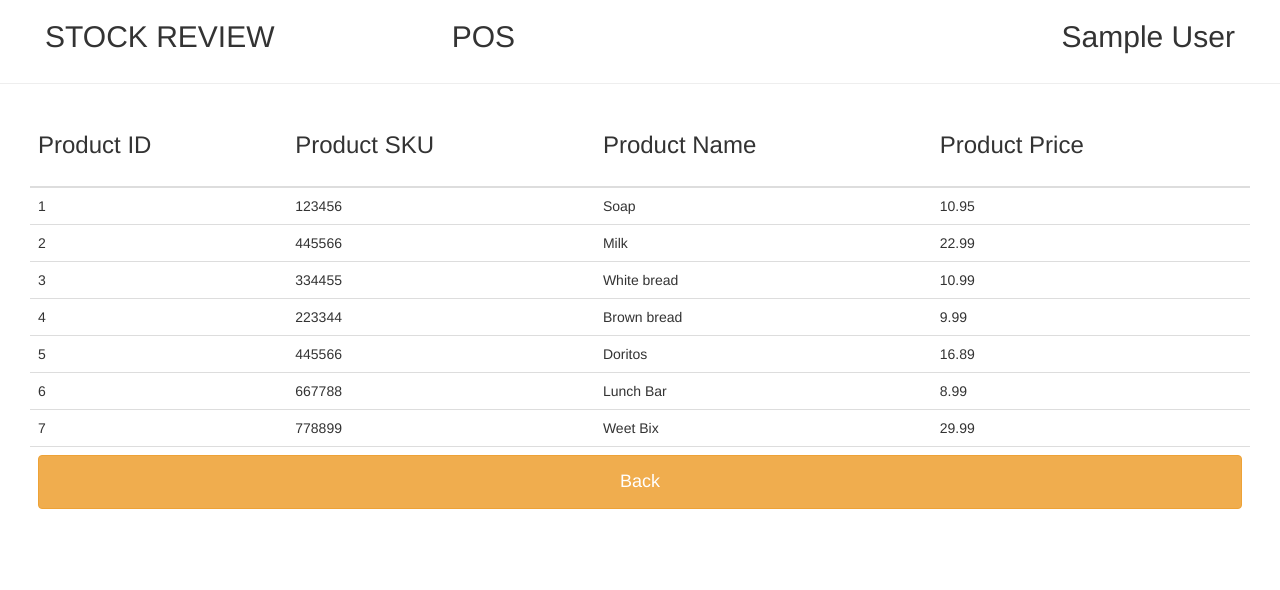
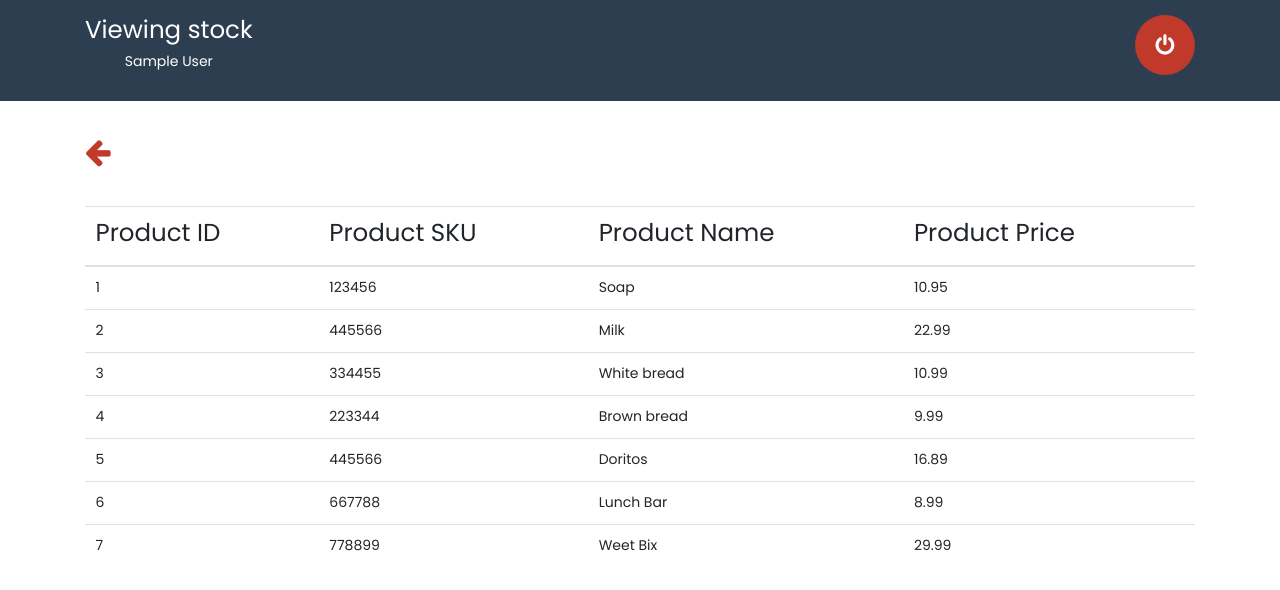
Before and after one commit to sydneymlambo/Mini-POS, a PHP site: page /view.php in a window 1280 px wide. Shown: the top 590 px of the page. Run offline with PHP 8.4, Linux system fonts and the light colour scheme; the visitor is signed in with stand-in values (Sample User, id 1); data comes from the database, SQL or seed files in the repository; data that the repository does not hold is empty; some libraries are stand-ins or nearby versions.

Commit message:
review stock reskin

```diff
--- a/css/main.css
+++ b/css/main.css
@@ -93,14 +93,14 @@ a:hover, a:focus, a:active, button:hover, button:focus, button:active {
   margin-bottom: 20px;
 }
 
-/*----------------------------Home Page----------------------------*/
-#home .top-bar {
+/*----------------------------Universal----------------------------*/
+.top-bar {
   background-color: #2c3e50;
   color: #fff;
   padding: 15px 0;
 }
 
-#home .top-bar a {
+.top-bar a {
   color: #fff;
   display: -webkit-box;
   display: -ms-flexbox;
@@ -120,12 +120,20 @@ a:hover, a:focus, a:active, button:hover, button:focus, button:active {
   transition: all .3s;
 }
 
-#home .top-bar a:hover {
+.top-bar a:hover {
   background-color: #2c3e50;
   color: #c0392b;
   border: 1px solid #c0392b;
 }
 
+.back-btn {
+  color: #c0392b;
+  display: inline-block;
+  margin: 1em 0;
+  font-size: 2.142rem;
+}
+
+/*----------------------------Home Page----------------------------*/
 #home .items {
   padding: 2em;
 }
--- a/css/main.scss
+++ b/css/main.scss
@@ -85,9 +85,8 @@ $black: #2c3e50;
     }
 }
 
-/*----------------------------Home Page----------------------------*/
+/*----------------------------Universal----------------------------*/
 
-#home {
 .top-bar {
     background-color: $black;
     color: #fff;
@@ -112,6 +111,17 @@ $black: #2c3e50;
         }
     }
 }
+
+.back-btn {
+    color: $red;
+    display: inline-block;
+    margin: 1em 0;
+    font-size: 2.142rem;
+}
+
+/*----------------------------Home Page----------------------------*/
+
+#home {
 
     .items {
         padding: 2em;
--- a/end-head.php
+++ b/end-head.php
@@ -1,5 +1,6 @@
 <script src="https://code.jquery.com/jquery-3.5.1.min.js" integrity="sha256-9/aliU8dGd2tb6OSsuzixeV4y/faTqgFtohetphbbj0=" crossorigin="anonymous"></script>
         <script src="https://cdnjs.cloudflare.com/ajax/libs/popper.js/1.12.9/umd/popper.min.js" integrity="sha384-ApNbgh9B+Y1QKtv3Rn7W3mgPxhU9K/ScQsAP7hUibX39j7fakFPskvXusvfa0b4Q" crossorigin="anonymous"></script>
         <script src="https://maxcdn.bootstrapcdn.com/bootstrap/4.0.0/js/bootstrap.min.js" integrity="sha384-JZR6Spejh4U02d8jOt6vLEHfe/JQGiRRSQQxSfFWpi1MquVdAyjUar5+76PVCmYl" crossorigin="anonymous"></script>
+        <script src="js/stock.js"></script>
     </body>
 </html>
--- a/index.php
+++ b/index.php
@@ -27,7 +27,7 @@ include 'head.php';
             <div class="col-12 col-md-6 text-center items">
                 <a class="item sales" href="sales.php">
                     <span><i class="fa fa-money" aria-hidden="true"></i></span>
-                    <em>Sales</em>
+                    <em>Make Sale</em>
                 </a>
             </div>
             <div class="col-12 col-md-6 text-center items">
--- a/view.php
+++ b/view.php
@@ -1,32 +1,29 @@
 <?php
 include 'includes/checkUser.php';
+include 'head.php';
 ?>
-<!DOCTYPE html>
-<html>
-<head>
-	<title>POS - Stock Review</title>
-	<meta charset="utf-8">
-	<link rel="stylesheet" type="text/css" href="css/bootstrap.min.css">
-	<link rel="stylesheet" type="text/css" href="css/font-awesome.min.css">
-	<link rel="stylesheet" type="text/css" href="css/animate.css">
-	<link rel="stylesheet" type="text/css" href="css/stylesheet.css">
-</head>
 <body>
-	<div class="container-fluid titleBar">
-		<header class="col-md-12">
-			<div class="titles col-md-4">
-				<h2>STOCK REVIEW</h2>
+    <div class="top-bar">
+        <div class="container">
+            <div class="d-flex aling-items-center justify-content-between">
+                <div class="username text-center">
+                    <h3>Viewing stock</h3>
+                    <p><?php echo $_SESSION['name']; ?></p>
                 </div>
-			<div id="center" class="titles col-md-4">
-				<h2>POS</h2>
+
+                <a class="logout" href="logout.php"><i class="fa fa-power-off" aria-hidden="true"></i></a>
             </div>
-			<div class="titles col-md-4">
-				<h2 class="pull-right"><?php echo $_SESSION['name']; ?></h2>
         </div>
-		</header>
-	</div><hr>
-	<div class="container-fluid">
-		<div class="col-md-12">
+    </div>
+
+    <div class="container">
+        <div class="row">
+            <div class="col-12">
+                <a href="/" class="back-btn"><i class="fa fa-arrow-left" aria-hidden="true"></i></a>
+            </div>
+        </div>
+        <div class="row">
+            <div class="col-12">
                 <table class="table table-hover">
                     <thead>
                         <tr>
@@ -39,17 +36,8 @@ include 'includes/checkUser.php';
                     <tbody id="stockData">
 
                     </tbody>
-				<tfoot>
-					<tr>
-						<td colspan="4">
-							<a href="index.php" class="btn btn-block btn-warning"><h4>Back</h4></a>
-						</td>
-					</tr>
-				</tfoot>
                 </table>
             </div>
         </div>
-	<script src="js/jquery.js"></script>
-	<script src="js/stock.js"></script>
-</body>
-</html>
+    </div>
+    <?php include 'end-head.php'; ?>
```
Also changed, not shown: README.md, 1 other file. Lines whose indentation alone changed are shown as unchanged.
